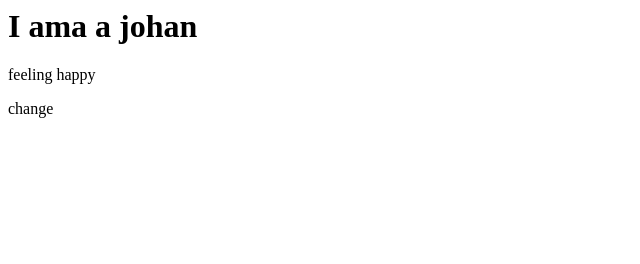
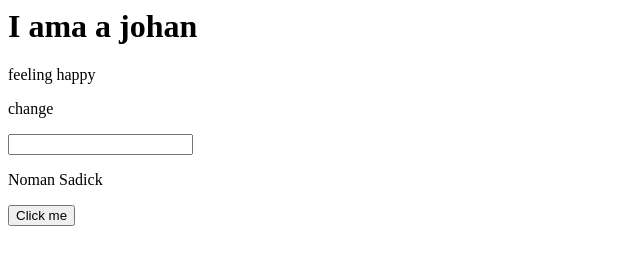
Before and after one commit to NomanSadick/my-first-website, a plain HTML site: page index.html in a window 1280 px wide. Shown: the whole page, without its empty margins (0-640 px from the left). Drawn offline with Linux system fonts and the light colour scheme.

Commit message:
adding button done

```diff
--- a/index.html
+++ b/index.html
@@ -1,3 +1,6 @@
 <h1>I ama a johan</h1>
 <p>feeling happy</p>
 <p>change</p>
+<input type="text">
+<p>Noman Sadick</p>
+<button>Click me</button>
```
